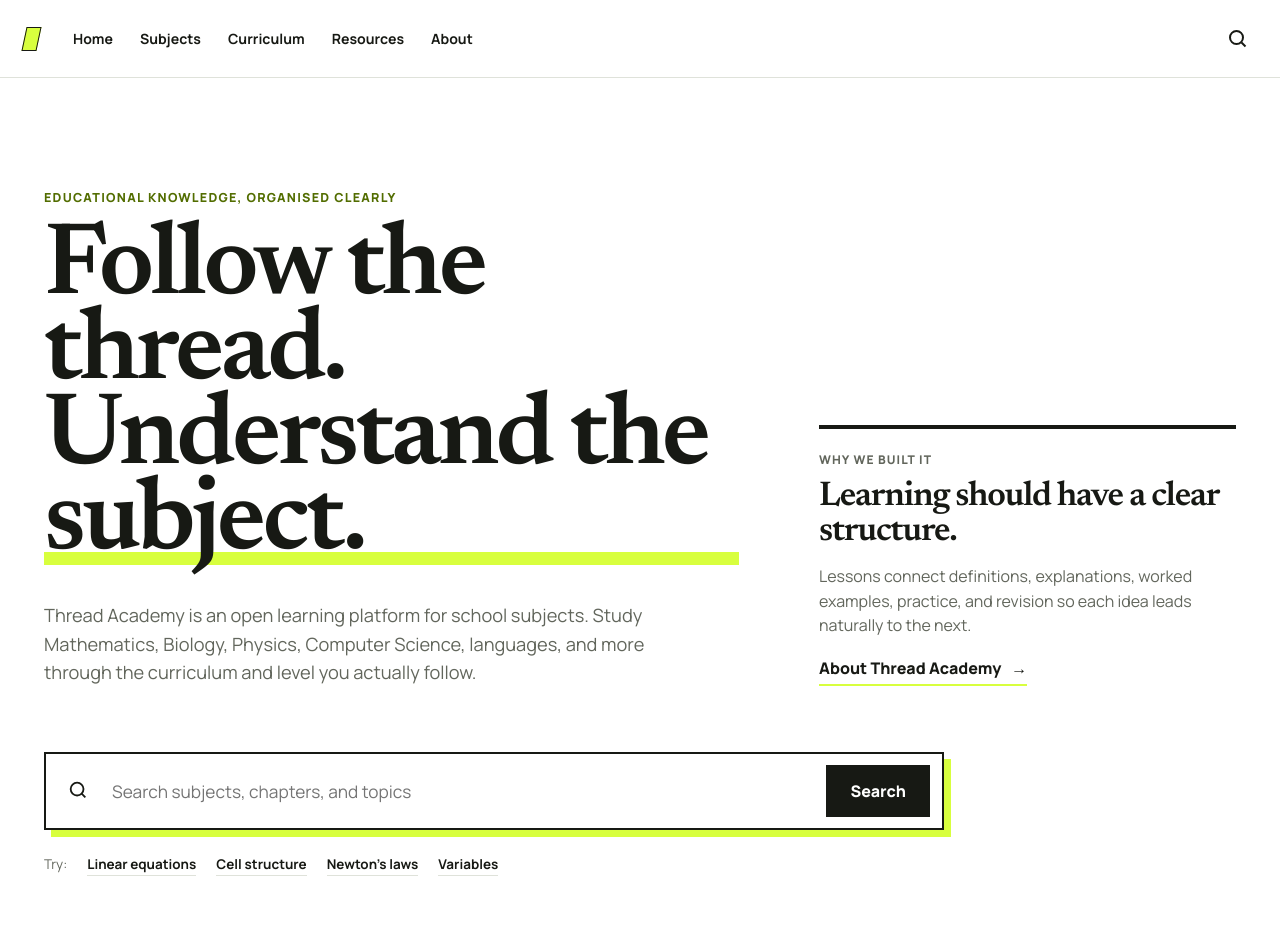
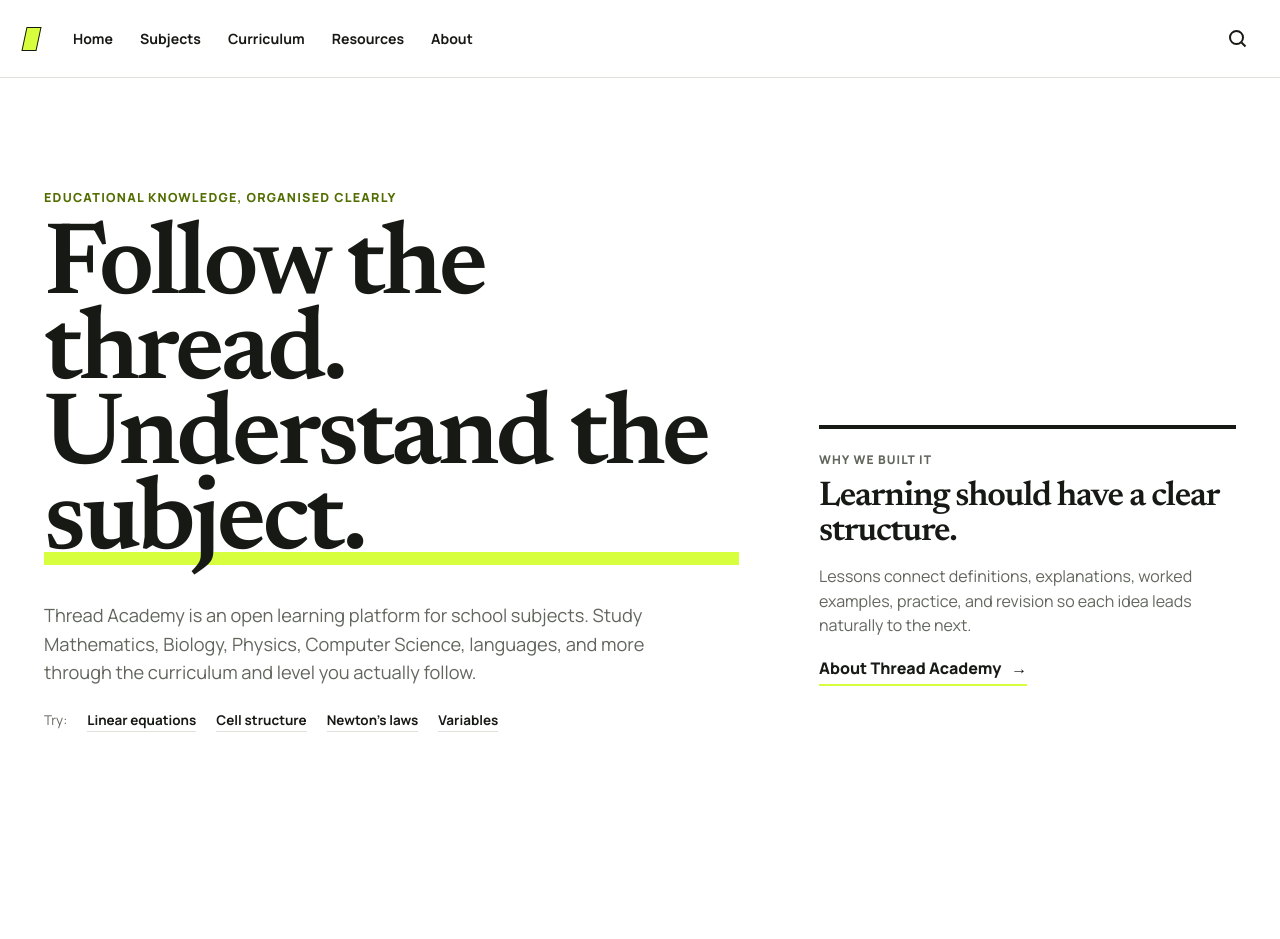
Before and after one commit to aliaaquib/student-learning-website, a Next.js app: page / in a window 1280 px wide. Shown: the top 939 px of the page. Built offline with nearby package versions, Linux system fonts and the light colour scheme.

Commit message:
Publish src/components/HeroSearch.tsx

```diff
--- a/src/components/HeroSearch.tsx
+++ b/src/components/HeroSearch.tsx
@@ -1,8 +1,6 @@
 "use client";
 
-import { useState } from "react";
 import Link from "next/link";
-import { openSiteSearch } from "./search-bus";
 
 const QUICK_LINKS = [
   { label: "Linear equations", href: "/subjects/mathematics/british/year-8/algebra/linear-equations" },
@@ -11,36 +9,10 @@
   { label: "Variables", href: "/subjects/computer-science/cambridge/igcse/programming/variables" },
 ];
 
-/** Reference hero search: 2px ink field with inset black button and a 7px
- *  lime hard shadow; submitting opens the search overlay (reference behavior),
- *  with quick links to featured lessons beneath. */
+/** Reference quick links to featured lessons. The hero search field was removed;
+ *  search now lives behind the search icon in the top navigation. */
 export default function HeroSearch() {
-  const [q, setQ] = useState("");
-
-  function submit(e: React.FormEvent) {
-    e.preventDefault();
-    openSiteSearch(q.trim());
-  }
-
   return (
-    <div className="search-wrap">
-      <svg className="search-icon" width="22" height="22" viewBox="0 0 24 24" fill="none" stroke="currentColor" strokeWidth="2" aria-hidden="true">
-        <circle cx="11" cy="11" r="7" />
-        <path d="m20 20-4-4" />
-      </svg>
-      <form role="search" onSubmit={submit} style={{ display: "contents" }}>
-        <input
-          className="hero-search"
-          type="search"
-          value={q}
-          onChange={(e) => setQ(e.target.value)}
-          placeholder="Search subjects, chapters, and topics"
-          aria-label="Search educational content"
-        />
-        <button className="search-submit" type="submit">
-          Search
-        </button>
-      </form>
     <div className="quick-links">
       <span>Try:</span>
       {QUICK_LINKS.map((l) => (
@@ -49,6 +21,5 @@
         </Link>
       ))}
     </div>
-    </div>
   );
 }
```
Lines whose indentation alone changed are shown as unchanged.
